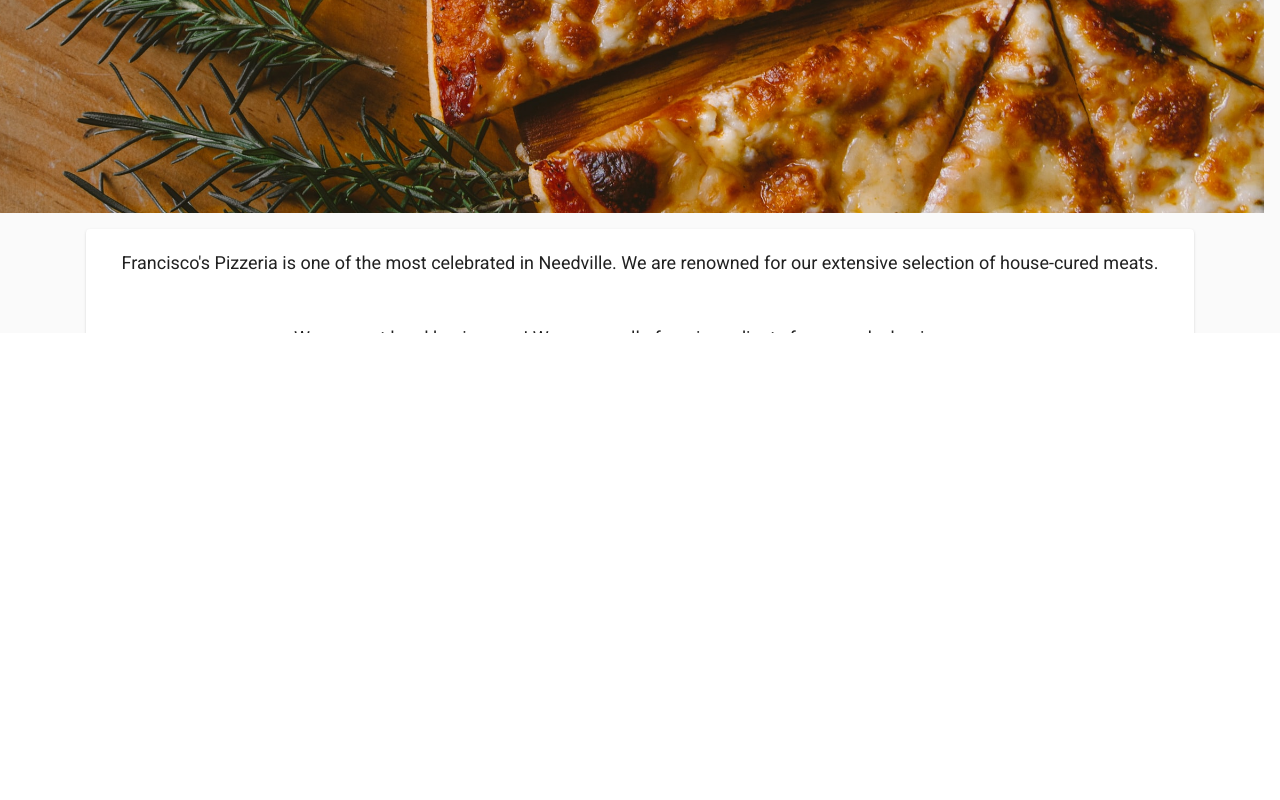
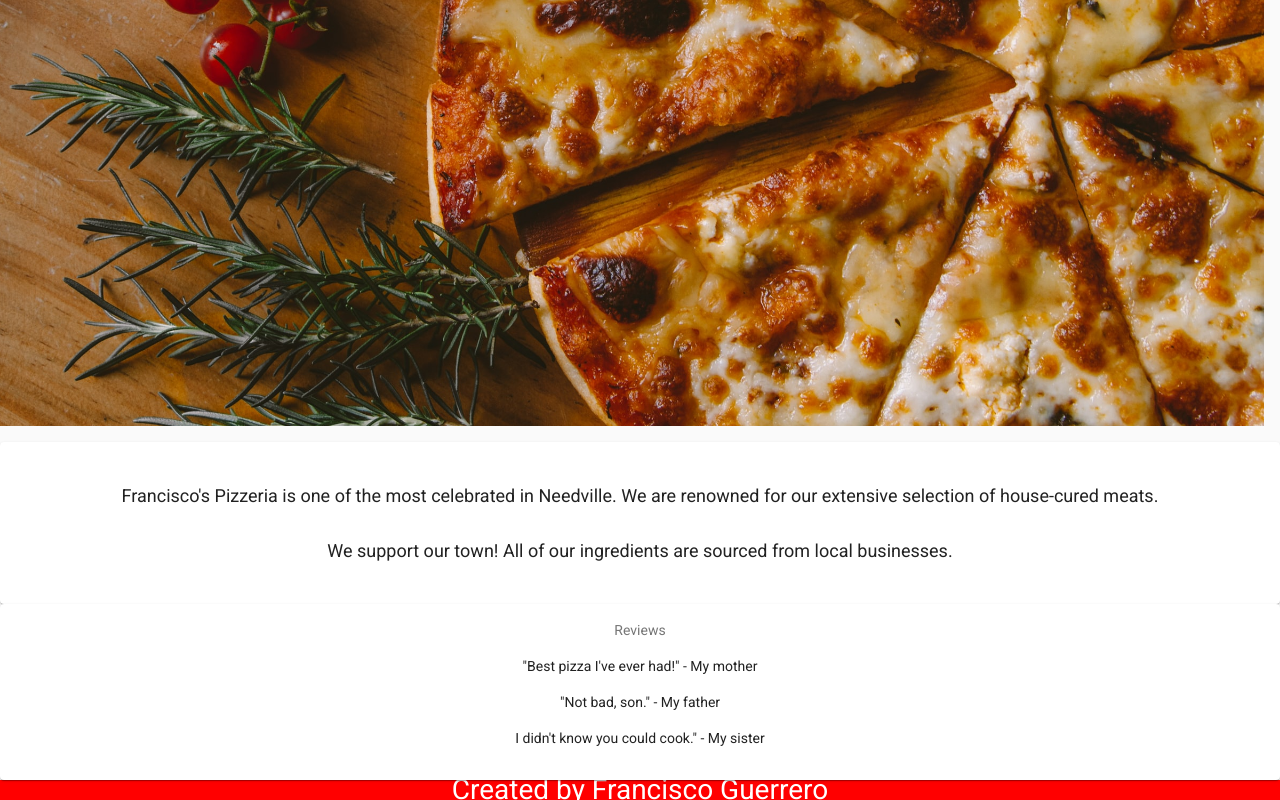
Before and after one commit to franciscog123/angular-restaurant-page, an Angular app: page / in a window 1280 px wide. Shown: the part 467-1267 px from the top of the page. Before the commit the page ends 800 px from the top, so only its background shows below. Built offline with nearby package versions, Linux system fonts and the light colour scheme.

Commit message:
adding sticky footer

```diff
--- a/src/app/about/about.component.css
+++ b/src/app/about/about.component.css
@@ -1,7 +1,7 @@
 .container
 {
     height: 100%;
-    display: inline-flex;
+    display: flex;
     flex-direction: column;
 }
 
@@ -16,3 +16,7 @@
     margin:20px;
     line-height: 35px;
 }
+
+.card-content{
+    height: 100%;
+}
--- a/src/app/about/about.component.html
+++ b/src/app/about/about.component.html
@@ -1,58 +1,28 @@
 <div class="container">
     <mat-card color="primary">
+
+        <div class="card-content">
 
             <mat-card-content class="main-paragraphs">
                 Francisco's Pizzeria is one of the most celebrated in Needville. We are renowned for our extensive selection of house-cured meats.
             </mat-card-content>
 
             <mat-card-content class="main-paragraphs">
-            We support local businesses! We source all of our ingredients from nearby businesses.
+                We support our town! All of our ingredients are sourced from local businesses.
             </mat-card-content>
 
-        <mat-card-content class="main-paragraphs">
-            We support local businesses! We source all of our ingredients from nearby businesses.
-        </mat-card-content>
-        <mat-card-content class="main-paragraphs">
-            We support local businesses! We source all of our ingredients from nearby businesses.
-        </mat-card-content>
-        <mat-card-content class="main-paragraphs">
-            We support local businesses! We source all of our ingredients from nearby businesses.
-        </mat-card-content>
-        <mat-card-content class="main-paragraphs">
-            We support local businesses! We source all of our ingredients from nearby businesses.
-        </mat-card-content>
-        <mat-card-content class="main-paragraphs">
-            We support local businesses! We source all of our ingredients from nearby businesses.
-        </mat-card-content>
-        <mat-card-content class="main-paragraphs">
-            We support local businesses! We source all of our ingredients from nearby businesses.
-        </mat-card-content>
-        <mat-card-content class="main-paragraphs">
-            We support local businesses! We source all of our ingredients from nearby businesses.
-        </mat-card-content>
-        <mat-card-content class="main-paragraphs">
-            We support local businesses! We source all of our ingredients from nearby businesses.
-        </mat-card-content>
-        <mat-card-content class="main-paragraphs">
-            We support local businesses! We source all of our ingredients from nearby businesses.
-        </mat-card-content>
-        <mat-card-content class="main-paragraphs">
-            We support local businesses! We source all of our ingredients from nearby businesses.
-        </mat-card-content>
-        <mat-card-content class="main-paragraphs">
-        Testing to see if final mat card content appears.
-        </mat-card-content>
-
+        </div>
     </mat-card>
 
     <mat-card class="bottom-card">
 
+        <div class="card-content">
             <mat-card-subtitle>Reviews</mat-card-subtitle>
 
             <mat-card-content>"Best pizza I've ever had!" - My mother</mat-card-content>
             <mat-card-content>"Not bad, son." - My father</mat-card-content>
             <mat-card-content>I didn't know you could cook." - My sister</mat-card-content>
-
+        </div>
     </mat-card>
 
 </div>
--- a/src/app/app.component.css
+++ b/src/app/app.component.css
@@ -3,3 +3,10 @@
     width: 100%;
     height: 80%;
   }
+  .footer
+  {
+    bottom: 0;
+    width: 100%;
+    background-color: red;
+    color: white;
+  }
--- a/src/app/app.component.html
+++ b/src/app/app.component.html
@@ -1,4 +1,7 @@
-<app-navbar>
-    <img mat-card-image class="hero-img" src="assets/ivan-torres-large-pizza-unsplash.jpg" alt="Pizza Hero Image">
-    <app-about></app-about>
-</app-navbar>
+<div>
+    <app-navbar>
+        <img mat-card-image class="hero-img" src="assets/ivan-torres-large-pizza-unsplash.jpg" alt="Pizza Hero Image">
+        <app-about></app-about>
+        <div class="footer">Created by Francisco Guerrero</div>
+    </app-navbar>
+</div>
--- a/src/app/navbar/navbar.component.css
+++ b/src/app/navbar/navbar.component.css
@@ -52,7 +52,7 @@ button
     font-size: 200%;
     text-align: center;
     margin-top: 7vh;
-    overflow: scroll;
+    overflow: visible;
 }
 
 .mat-sidenav
--- a/src/app/navbar/navbar.component.html
+++ b/src/app/navbar/navbar.component.html
@@ -24,7 +24,7 @@
 
   <mat-sidenav-container fxFlexFill>
 
-    <mat-sidenav color="primary" #sidenav fxLayout="column" mode="over"  opened="false" fxHide.gt-sm="true">
+    <mat-sidenav color="primary" #sidenav fxLayout="column" mode="over"  opened="false" fxHide.gt-sm="true" [autoFocus]="false" fixedInViewport="true">
       <div fxLayout="column">
         <a mat-button routerLink="/about-us">About us</a>
         <a mat-button routerLink="/menu">Menu</a>
@@ -33,6 +33,7 @@
     </mat-sidenav>
 
     <mat-sidenav-content fxFlexFill>
+      <!-- <mat-sidenav-content fxLayout="column"> -->
       <ng-content></ng-content>
     </mat-sidenav-content>
 
```
Also changed, not shown: 4 other files (tests, documents, lock files or other folders). Lines whose indentation alone changed are shown as unchanged.
